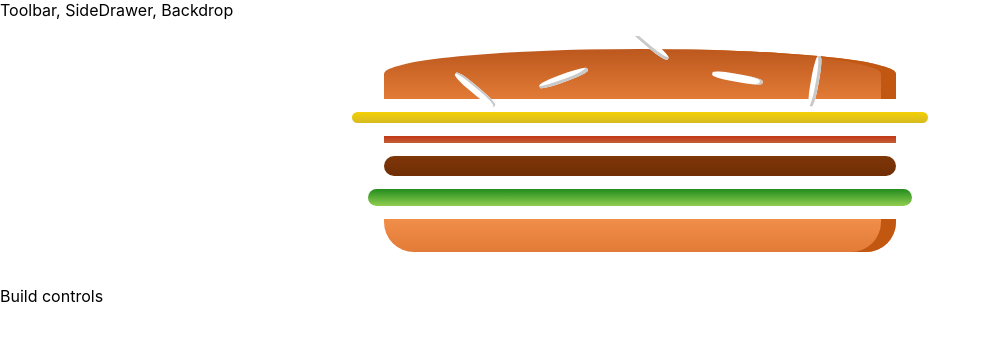
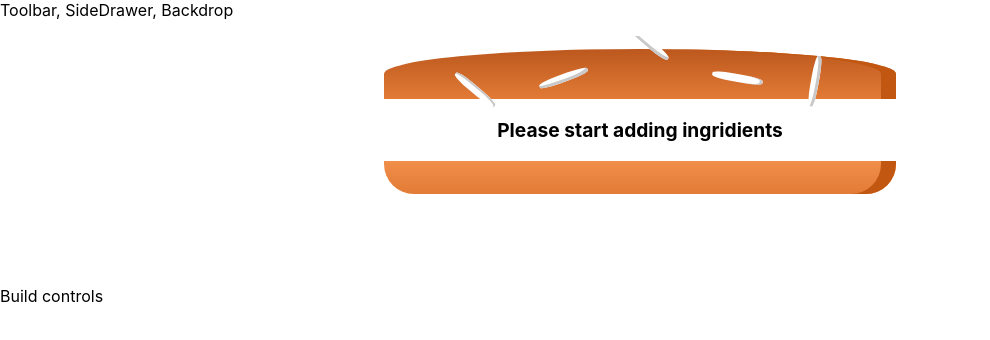
Before and after one commit to andrej2704/burger-app, a React (Create React App) app: page / in a window 1280 px wide. Shown: the top 340 px of the page, without its empty margins (0-990 px from the left). Built offline with nearby package versions, Linux system fonts and the light colour scheme.

Commit message:
130 - ingredients

```diff
--- a/src/App.js
+++ b/src/App.js
@@ -1,5 +1,5 @@
 import React from "react";
-import logo from "./logo.svg";
+// import logo from "./logo.svg";
 import "./App.css";
 import Layout from "./components/Layout/Layout";
 import BurgerBuilder from "./containers/BurgerBuilder/BurgetBuilder";
--- a/src/components/Burger/Burger.js
+++ b/src/components/Burger/Burger.js
@@ -1,16 +1,25 @@
 import React from "react";
 import classes from "./Burger.module.css";
-import BurgetIngridient from "./BurgerIngridient/BurgerIngridient";
+import BurgerIngridient from "./BurgerIngridient/BurgerIngridient";
 
 const burger = props => {
+  let transformedIngridients = Object.keys(props.ingridients)
+    .map(igKey => {
+      return [...Array(props.ingridients[igKey])].map((_, i) => {
+        return <BurgerIngridient key={igKey + i} type={igKey} />;
+      });
+    })
+    .reduce((arr, el) => {
+      return arr.concat(el);
+    }, []);
+  if (transformedIngridients.length === 0) {
+    transformedIngridients = <p>Please start adding ingridients</p>;
+  }
   return (
     <div className={classes.Burger}>
-      <BurgetIngridient type="bread-top" />
-      <BurgetIngridient type="cheese" />
-      <BurgetIngridient type="bacon" />
-      <BurgetIngridient type="meat" />
-      <BurgetIngridient type="salad" />
-      <BurgetIngridient type="bread-bottom" />
+      <BurgerIngridient type="bread-top" />
+      {transformedIngridients}
+      <BurgerIngridient type="bread-bottom" />
     </div>
   );
 };
--- a/src/components/Burger/BurgerIngridient/BurgerIngridient.js
+++ b/src/components/Burger/BurgerIngridient/BurgerIngridient.js
@@ -2,7 +2,7 @@ import React, { Component } from "react";
 import classes from "./BurgerIngridient.module.css";
 import PropTypes from "prop-types";
 
-class BurgetIngridient extends Component {
+class BurgerIngridient extends Component {
   render() {
     let ingridient = null;
 
@@ -38,8 +38,8 @@ class BurgetIngridient extends Component {
   }
 }
 
-BurgetIngridient.propTypes = {
+BurgerIngridient.propTypes = {
   type: PropTypes.string.isRequired
 };
 
-export default BurgetIngridient;
+export default BurgerIngridient;
--- a/src/containers/BurgerBuilder/BurgetBuilder.js
+++ b/src/containers/BurgerBuilder/BurgetBuilder.js
@@ -3,10 +3,18 @@ import Aux from "../../hoc/Aux";
 import Burger from "../../components/Burger/Burger";
 
 class BurgerBulder extends Component {
+  state = {
+    ingridients: {
+      salad: 0,
+      cheese: 0,
+      bacon: 0,
+      meat: 0
+    }
+  };
   render() {
     return (
       <Aux>
-        <Burger />
+        <Burger ingridients={this.state.ingridients} />
         <div>Build controls</div>
       </Aux>
     );
```
